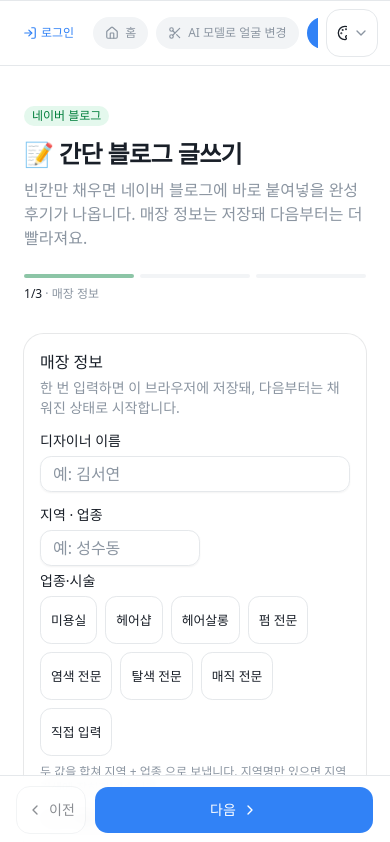
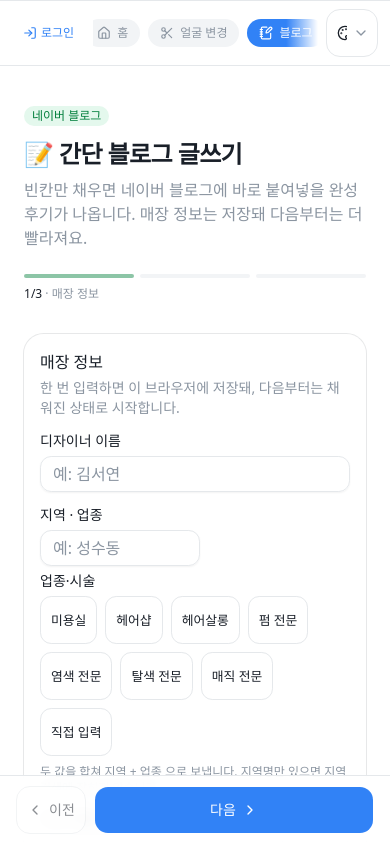
Before and after one commit to qja0707/SalonCutAI, a Next.js app in the folder frontend/: page /generate/blog in a window 390 px wide. Shown: the top 842 px of the page. Built offline with nearby package versions, Linux system fonts and the light colour scheme.

Commit message:
fix: 릴스 화면 문구를 덜어내고, 폰 상단 메뉴·로그인 안내를 고침

```diff
--- a/frontend/src/components/app-shell.tsx
+++ b/frontend/src/components/app-shell.tsx
@@ -2,6 +2,7 @@
 
 import Link from "next/link";
 import { usePathname } from "next/navigation";
+import { useEffect, useRef, useState } from "react";
 import { Scissors } from "lucide-react";
 import { NAV_ITEMS } from "@/lib/nav";
 import { cn } from "@/lib/utils";
@@ -10,6 +11,49 @@ import LoginButton from "./login-button";
 
 export function AppShell({ children }: { children: React.ReactNode }) {
   const pathname = usePathname();
+  const mobileNavRef = useRef<HTMLElement>(null);
+  const activeChipRef = useRef<HTMLAnchorElement>(null);
+  // 오른쪽에 더 볼 메뉴가 남아 있는지. 남아 있을 때만 페이드를 그린다.
+  const [hasMoreRight, setHasMoreRight] = useState(false);
+
+  /*
+    지금 보고 있는 화면의 메뉴가 스크롤 밖에 있으면 어디에 있는지 알 수 없다
+    (390px 실측: "AI 숏츠 만들기" 가 429~541px 로 통째로 화면 밖이었다).
+    화면이 바뀔 때마다 그 칩을 가운데로 데려오고, 오른쪽에 남은 메뉴가 있으면
+    페이드로 알린다 — 가로로 밀 수 있다는 사실 자체가 보이지 않았다.
+
+    scrollIntoView 대신 스크롤 양을 직접 계산한다. 헤더가 sticky 라 세로까지
+    건드리면 안 되고, 마운트 직후에는 폭이 아직 0 이라 한 프레임 뒤에 맞춘다
+    (실측: 그냥 부르면 scrollLeft 가 8.5 에서 멈춰 칩이 그대로 잘렸다).
+  */
+  useEffect(() => {
+    const nav = mobileNavRef.current;
+    if (!nav) return;
+
+    const syncFade = () =>
+      setHasMoreRight(nav.scrollLeft + nav.clientWidth < nav.scrollWidth - 1);
+
+    const frame = requestAnimationFrame(() => {
+      const chip = activeChipRef.current;
+      if (chip) {
+        const chipRect = chip.getBoundingClientRect();
+        const navRect = nav.getBoundingClientRect();
+        nav.scrollLeft +=
+          chipRect.left - navRect.left - (navRect.width - chipRect.width) / 2;
+      }
+      syncFade();
+    });
+
+    nav.addEventListener("scroll", syncFade, { passive: true });
+    // 폰트가 늦게 오거나 화면을 돌리면 칩 폭이 바뀐다.
+    const observer = new ResizeObserver(syncFade);
+    observer.observe(nav);
+    return () => {
+      cancelAnimationFrame(frame);
+      nav.removeEventListener("scroll", syncFade);
+      observer.disconnect();
+    };
+  }, [pathname]);
 
   return (
     <div className="flex min-h-screen w-full">
@@ -68,20 +112,38 @@ export function AppShell({ children }: { children: React.ReactNode }) {
         */}
         <header className="sticky top-0 z-40 border-b border-border bg-background md:hidden">
           <div className="flex items-center gap-2 border-t border-border px-3 py-2">
+            {/*
+              로그인은 메뉴 밖에 둔다 — 메뉴 안에 있으면 활성 칩이 오른쪽에 있을 때
+              같이 스크롤돼 화면 밖으로 밀린다. 로그인하지 않으면 어느 기능도 쓸 수
+              없으므로 진입점은 항상 보여야 한다. 테마 토글도 같은 이유로 밖에 있다.
+            */}
+            <LoginButton mode="mobile" />
+
+            <div className="relative flex min-w-0 flex-1">
               <nav
                 aria-label="모바일 메뉴"
                 className="flex min-w-0 flex-1 gap-2 overflow-x-auto"
+                ref={mobileNavRef}
               >
-              <LoginButton mode="mobile" />
-
-              {NAV_ITEMS.map((item) => (
+                {NAV_ITEMS.map((item) => {
+                  const active = pathname === item.href;
+                  return (
                     <MobileNavLink
                       key={item.href}
                       item={item}
-                  active={pathname === item.href}
+                      active={active}
+                      ref={active ? activeChipRef : undefined}
                     />
-              ))}
+                  );
+                })}
               </nav>
+              {hasMoreRight && (
+                <span
+                  aria-hidden
+                  className="pointer-events-none absolute inset-y-0 right-0 w-8 bg-gradient-to-l from-background to-transparent"
+                />
+              )}
+            </div>
 
             {/* 메뉴는 가로로 스크롤되므로 토글은 밖에 둬야 밀려나지 않는다. */}
             <ThemePicker />
@@ -96,13 +158,16 @@ export function AppShell({ children }: { children: React.ReactNode }) {
 function MobileNavLink({
   item,
   active,
+  ref,
 }: {
   item: (typeof NAV_ITEMS)[number];
   active: boolean;
+  ref?: React.Ref<HTMLAnchorElement>;
 }) {
   const Icon = item.icon;
   return (
     <Link
+      ref={ref}
       href={item.href}
       className={cn(
         "flex shrink-0 items-center gap-1.5 rounded-full px-3 py-1.5 text-xs transition-colors",
@@ -112,7 +177,7 @@ function MobileNavLink({
       )}
     >
       <Icon className="h-3.5 w-3.5" />
-      {item.label}
+      {item.shortLabel ?? item.label}
     </Link>
   );
 }
--- a/frontend/src/lib/api-client/error-message.ts
+++ b/frontend/src/lib/api-client/error-message.ts
@@ -25,6 +25,16 @@ const MESSAGE_BY_CODE: Record<string, string> = {
 };
 
 const NETWORK_MESSAGE = "연결이 끊겼어요. 인터넷 상태를 확인하고 다시 시도해주세요.";
+
+/**
+ * 로그인하지 않고 기능을 누른 경우.
+ *
+ * 백엔드는 토큰이 만료·무효일 때는 한국어로 알려주지만(`토큰이 만료되었습니다`),
+ * 토큰이 아예 없으면 FastAPI 기본 문구인 영문 `Not authenticated` 가 그대로
+ * 내려온다. 로그인 전에는 세 기능 어느 것을 눌러도 이 문구를 보게 된다.
+ */
+const AUTH_MESSAGE = "로그인이 필요해요. 로그인 후 다시 시도해주세요.";
+const FASTAPI_NOT_AUTHENTICATED = "Not authenticated";
 const FALLBACK_MESSAGE = "문제가 생겼어요. 잠시 후 다시 시도해주세요.";
 
 /**
@@ -50,6 +60,16 @@ export function errorMessage(error: unknown, fallback = FALLBACK_MESSAGE): strin
   }
 
   if (error instanceof ApiRequestError) {
+    // 한국어 문구가 실려 온 401·403 은 그대로 쓴다(토큰 만료, 공개 미리보기 차단).
+    // 문구가 없거나 FastAPI 기본 영문일 때만 로그인 안내로 바꾼다.
+    if (
+      (error.status === 401 || error.status === 403) &&
+      (!error.message || error.message === FASTAPI_NOT_AUTHENTICATED)
+    ) {
+      reportClientError({ code: `HTTP_${error.status}`, message: AUTH_MESSAGE });
+      return AUTH_MESSAGE;
+    }
+
     // 상태 코드만으로 판정할 수 있는 것들. 백엔드 문구가 비어 있어도 안내가 나가야 한다.
     const message =
       error.status >= 500 && !error.message
--- a/frontend/src/lib/nav.ts
+++ b/frontend/src/lib/nav.ts
@@ -16,6 +16,14 @@ import {
 export type NavItem = {
   href: string;
   label: string;
+  /**
+   * 폰 상단 메뉴에서만 쓰는 짧은 이름. 없으면 label 을 그대로 쓴다.
+   *
+   * 폰에서는 메뉴가 가로 한 줄이라 네 개가 다 안 들어가 잘려 보였다(390px 실측:
+   * 보이는 폭 306px, 내용 529px). label 은 8/17 원장님이 정한 이름이라 그대로 두고,
+   * 좁은 화면에서만 줄인다.
+   */
+  shortLabel?: string;
   icon: LucideIcon;
 };
 
@@ -24,9 +32,9 @@ export type NavItem = {
 // 랜딩 챕터는 새 네이밍(헤어 모델 만들기 · 간단 블로그 글쓰기 · 간편 숏츠 만들기).
 export const NAV_ITEMS: NavItem[] = [
   { href: "/", label: "홈", icon: Home },
-  { href: "/face-swap", label: "AI 모델로 얼굴 변경", icon: Scissors },
-  { href: "/generate/blog", label: "AI 블로그 글쓰기", icon: NotebookPen },
-  { href: "/generate/shorts", label: "AI 숏츠 만들기", icon: Clapperboard },
+  { href: "/face-swap", label: "AI 모델로 얼굴 변경", shortLabel: "얼굴 변경", icon: Scissors },
+  { href: "/generate/blog", label: "AI 블로그 글쓰기", shortLabel: "블로그", icon: NotebookPen },
+  { href: "/generate/shorts", label: "AI 숏츠 만들기", shortLabel: "숏츠", icon: Clapperboard },
 ];
 
 // MVP 범위 밖이라 메뉴에서 내린 화면들이다. 라우트와 화면 코드는 그대로 살아 있어
```
Also changed, not shown: frontend/src/app/generate/shorts/shorts-generator.tsx (+14 -22 lines). Lines whose indentation alone changed are shown as unchanged.
